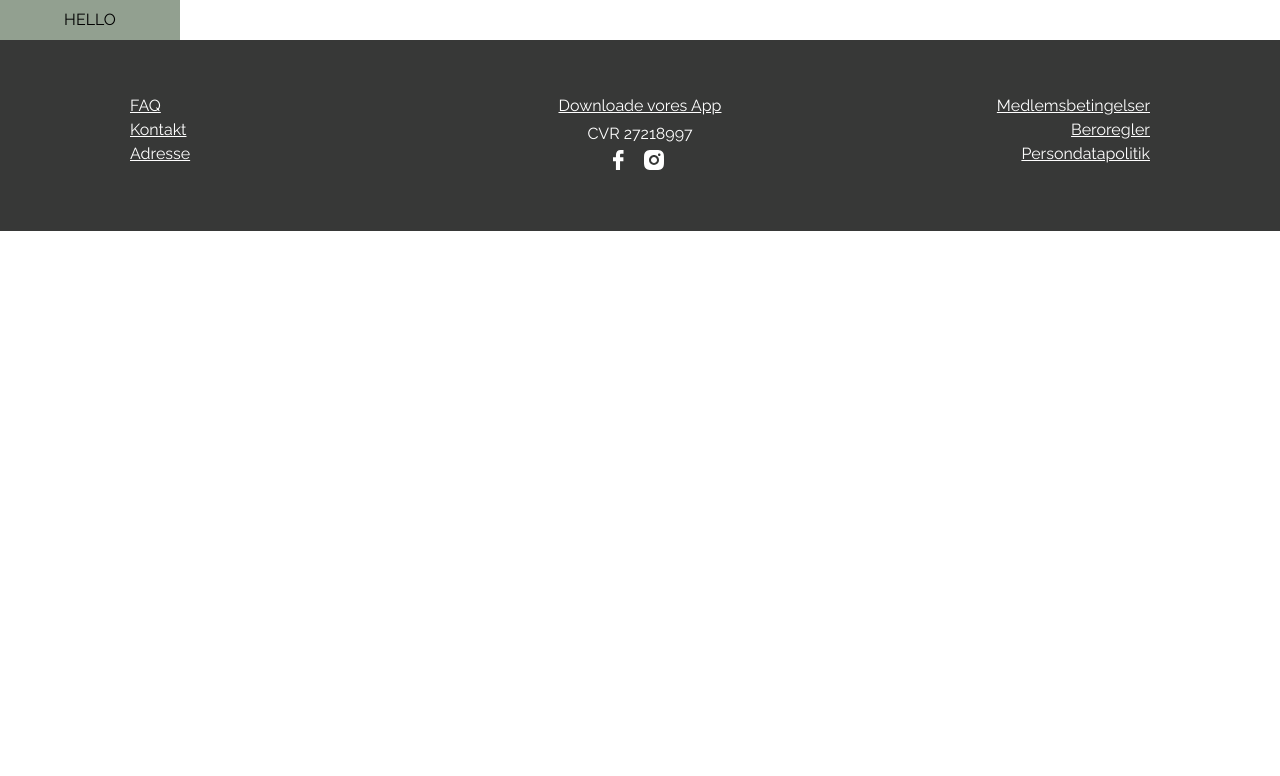
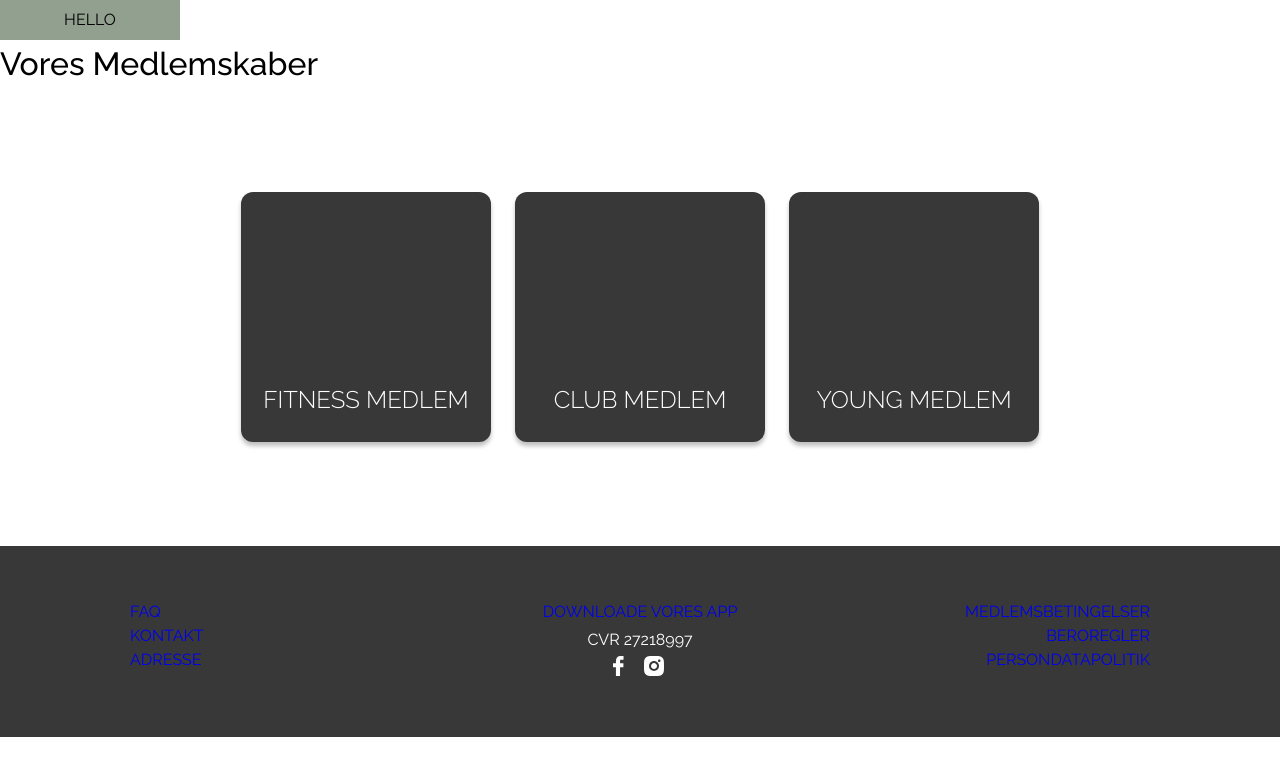
Before and after one commit to JulieGroenborg/wellcome_site, a Next.js app: page / in a window 1280 px wide. Shown: the top 776 px of the page. Built offline with nearby package versions, Linux system fonts and the light colour scheme; a web font is replaced by a local one.

Commit message:
MedlemsCards

```diff
--- a/src/app/components/global/FooterLink.jsx
+++ b/src/app/components/global/FooterLink.jsx
@@ -3,7 +3,7 @@ import styles from "./FooterLink.module.scss";
 
 export default function FooterLink({ text, href }) {
   return (
-    <Link href={href} prefetch={false} className={`${styles.footer_link} `}>
+    <Link href={href} prefetch={false} className={`${styles.medlems_link} `}>
       {text}
     </Link>
   );
--- /dev/null
+++ b/src/app/components/landingpage/MedlemsCards.jsx
@@ -0,0 +1,12 @@
+import Link from "next/link";
+import styles from "./MedlemsCards.module.scss";
+
+export default function MedlemsCards({ text, href }) {
+  return (
+    <div className={styles.medlems_image}>
+      <Link href={"/"} prefetch={false} className={`${styles.Medlems_Link} `}>
+        {text}
+      </Link>
+    </div>
+  );
+}
--- /dev/null
+++ b/src/app/components/landingpage/MedlemsCards.module.scss
@@ -0,0 +1,37 @@
+@use "src/app/variables" as *;
+
+.Medlems_Link {
+  font-family: "Raleway";
+  font-weight: 300;
+  color: $white;
+  font-size: 24px;
+  padding-bottom: 24px;
+  &:hover {
+    text-decoration: underline;
+  }
+}
+
+.medlems_image {
+  height: 250px;
+  width: 250px;
+  background-color: $off-black400;
+  margin-top: 12px;
+  margin-bottom: 12px;
+  margin-left: 24px;
+  margin-right: 24px;
+  border-radius: $border-radius;
+  display: flex;
+  place-content: center;
+  align-items: end;
+  box-shadow: 0 4px 4px rgba(0, 0, 0, 0.25);
+  filter: grayscale(100%);
+}
+
+@media (min-width: 768px) {
+  .medlems_image {
+    margin-top: 24px;
+    margin-bottom: 24px;
+    margin-left: 12px;
+    margin-right: 12px;
+  }
+}
--- /dev/null
+++ b/src/app/components/landingpage/MedlemsSection.jsx
@@ -0,0 +1,15 @@
+import styles from "./MedlemsSection.module.scss";
+import MedlemsCards from "./MedlemsCards";
+
+export default function MedlemsSection() {
+  return (
+    <section className={styles.full_section}>
+      <h2>Vores Medlemskaber</h2>
+      <div className={styles.medlemscards_section}>
+        <MedlemsCards text="Fitness Medlem"></MedlemsCards>
+        <MedlemsCards text="Club Medlem"></MedlemsCards>
+        <MedlemsCards text="Young Medlem"></MedlemsCards>
+      </div>
+    </section>
+  );
+}
--- /dev/null
+++ b/src/app/components/landingpage/MedlemsSection.module.scss
@@ -0,0 +1,14 @@
+@use "src/app/variables" as *;
+
+.medlemscards_section {
+  display: grid;
+  place-content: center;
+  padding-top: 80px;
+  padding-bottom: 80px;
+}
+
+@media (min-width: 768px) {
+  .medlemscards_section {
+    display: flex;
+  }
+}
--- /dev/null
+++ b/src/app/landingpage.module.scss
@@ -0,0 +1 @@
+@use "src/app/variables" as *;
--- a/src/app/page.jsx
+++ b/src/app/page.jsx
@@ -2,6 +2,8 @@ import HeaderOne from "./components/global/HeaderOne";
 import HeaderTwo from "./components/global/HeaderTwo";
 import LinkBtn from "./components/global/LinkBtn";
 import Footer from "./components/global/Footer";
+import MedlemsSection from "./components/landingpage/MedlemsSection";
+import styles from "./landingpage.module.scss";
 
 //API url: https://hovludcpqudqvcqteblj.supabase.co/rest/v1/Hold
 //API key: eyJhbGciOiJIUzI1NiIsInR5cCI6IkpXVCJ9.eyJpc3MiOiJzdXBhYmFzZSIsInJlZiI6Imhvdmx1ZGNwcXVkcXZjcXRlYmxqIiwicm9sZSI6ImFub24iLCJpYXQiOjE3MTQwMzI4MzEsImV4cCI6MjAyOTYwODgzMX0.5K-wz_oerFZ5hmvUq0IOPgJHn0e1sRYh57y_8pFqnKk
@@ -25,6 +27,7 @@ export default function Home() {
     <>
       <main>
         <LinkBtn href="/" text="hello" variant="primary" />
+        <MedlemsSection />
       </main>
       <Footer />
     </>
```
